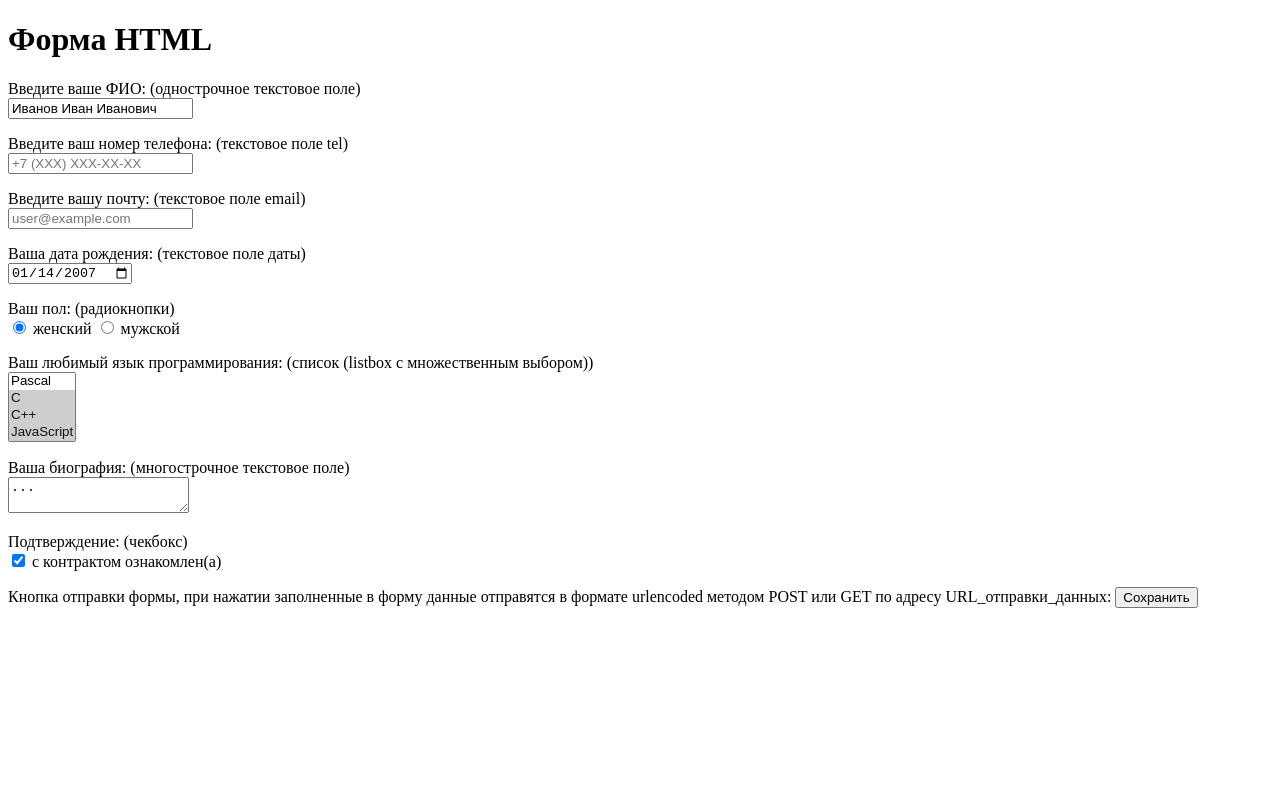
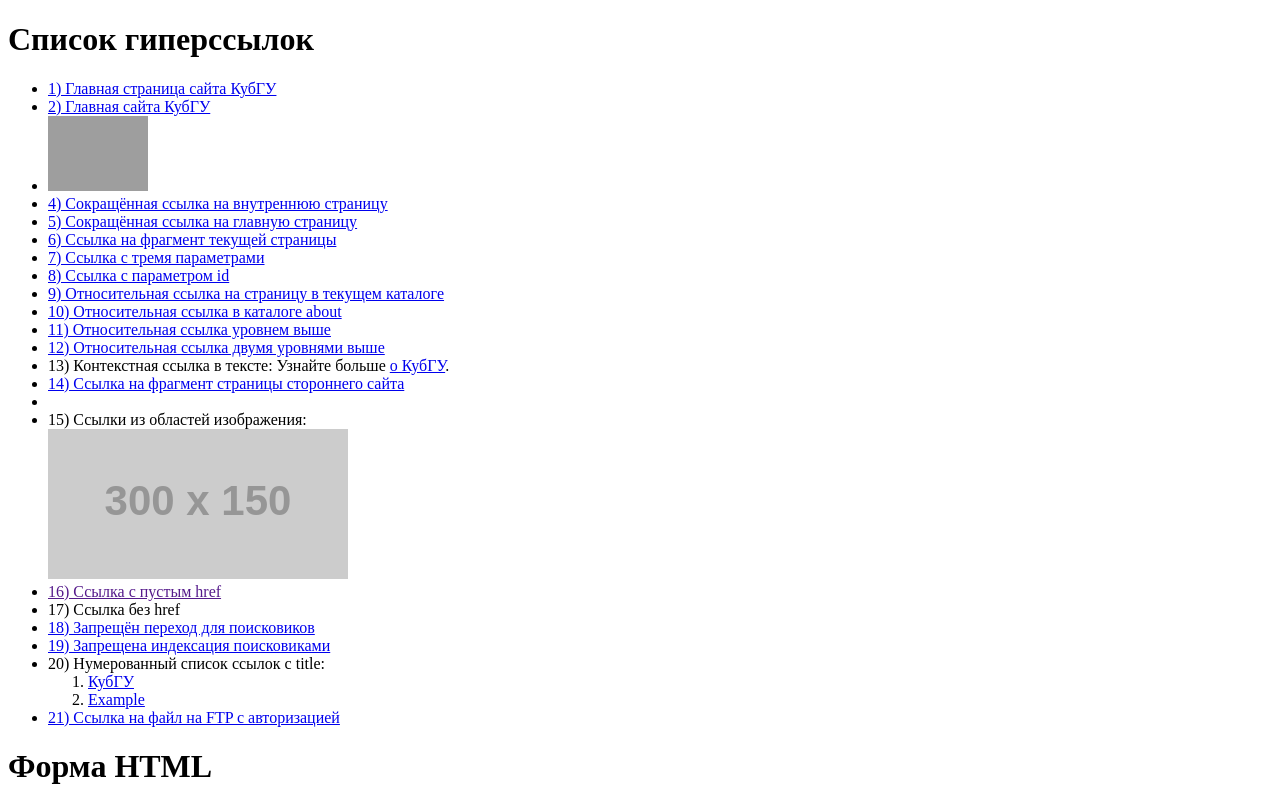
Before and after one commit to m7kqn4/m7kqn4.github.io, a plain HTML site: page index.html in a window 1280 px wide. Shown: the top 800 px of the page. Drawn offline with Linux system fonts and the light colour scheme; grey boxes are pictures that could not be loaded; placeholder pictures from the web are drawn by us.

Commit message:
index.html

```diff
--- a/index.html
+++ b/index.html
@@ -1,12 +1,56 @@
 <!DOCTYPE html>
 
 <html lang="ru">
-
   <head>
-    <title>Форма HTML</title>
+    <title>Список гиперссылок</title>
   </head>
 
-  <body>
+<body>
+    <h1>
+      Список гиперссылок
+    </h1>
+
+    <ul>
+      <li><a href="http://www.kubsu.ru/index.php">1) Главная страница сайта КубГУ</a></li>
+      <li><a href="https://www.kubsu.ru/index.php">2) Главная сайта КубГУ</a></li>
+      <li><a href="https://www.kubsu.ru/ru" title="Перейти на kubsu.ru">
+        <img src="https://kubsu.ru/sites/default/files/logo.png" alt="Логотип КубГУ" width="100"></a>
+      </li>
+      <li><a href="index.php" title="Внутренняя страница КубГУ">4) Сокращённая ссылка на внутреннюю страницу</a></li>
+      <li><a href="/" title="Главная страница КубГУ">5) Сокращённая ссылка на главную страницу</a></li>
+      <li><a href="#fragment" title="Ссылка на фрагмент текущей страницы">6) Ссылка на фрагмент текущей страницы</a></li>
+      <li><a href="index.php?x=1&y=2&z=3" title="Ссылка с тремя параметрами на КубГУ">7) Ссылка с тремя параметрами</a></li>
+      <li><a href="index.php?id=123" title="Ссылка с параметром id на КубГУ">8) Ссылка с параметром id</a></li>
+      <li><a href="page2.html" title="Страница в текущем каталоге">9) Относительная ссылка на страницу в текущем каталоге</a></li>
+      <li><a href="about/page.html" title="Страница в каталоге about">10) Относительная ссылка в каталоге about</a></li>
+      <li><a href="../page.html" title="Страница уровнем выше">11) Относительная ссылка уровнем выше</a></li>
+      <li><a href="../../page.html" title="Страница двумя уровнями выше">12) Относительная ссылка двумя уровнями выше</a></li>
+      <li>13) Контекстная ссылка в тексте: Узнайте больше <a href="https://www.kubsu.ru/index.php" title="Перейти на КубГУ">о КубГУ</a>.</li>
+      <li><a href="https://www.kubsu.ru/index.php#main-content" title="Фрагмент сайта КубГУ">14) Ссылка на фрагмент страницы стороннего сайта</a></li>
+      <li>
+      <li>
+        15) Ссылки из областей изображения:<br>
+        <img src="https://via.placeholder.com/300x150" alt="Пример карты изображения" usemap="#image-map">
+        <map name="image-map">
+          <area shape="rect" coords="0,0,100,100" href="https://kubsu.ru/" alt="Прямоугольная область">
+          <area shape="circle" coords="200,75,50" href="https://example.com/" alt="Круглая область">
+        </map>
+      </li>
+      <li><a href="">16) Ссылка с пустым href</a></li>
+      <li><a>17) Ссылка без href</a></li>
+      <li><a href="https://example.com/" rel="nofollow">18) Запрещён переход для поисковиков</a></li>
+      <li><!-- 19 -->
+        <a href="https://example.com/"><!--noindex-->19) Запрещена индексация поисковиками<!--/noindex--></a>
+      </li>
+      <li>
+        20) Нумерованный список ссылок с title:
+        <ol>
+          <li><a href="https://kubsu.ru/" title="Сайт КубГУ">КубГУ</a></li>
+          <li><a href="https://example.com/" title="Пример сайта">Example</a></li>
+        </ol>
+      </li>
+      <li><a href="ftp://user:password@ftp.example.com/file.txt">21) Ссылка на файл на FTP с авторизацией</a></li>
+    </ul>
 
     <h1>Форма HTML</h1>
 
```
